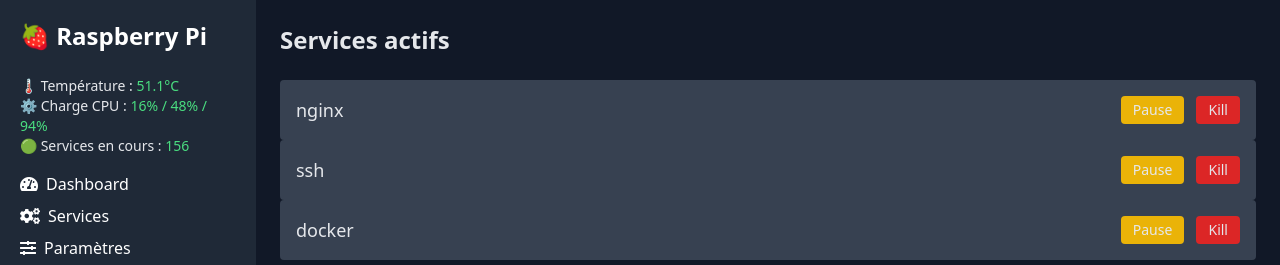
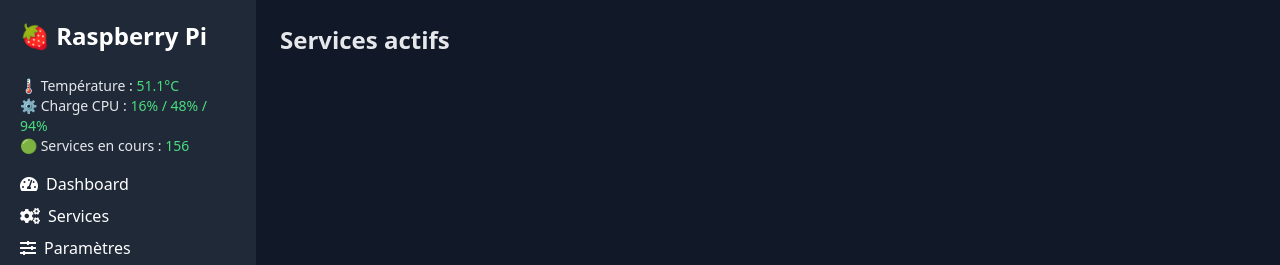
Before and after one commit to RF505/RPIDashbord, a website: page public/services.html in a window 1280 px wide. Shown: the top 265 px of the page. Drawn offline with nearby package versions, Linux system fonts and the light colour scheme; no server answers.

Commit message:
Fixing Services Functionnalities

```diff
--- a/public/services.html
+++ b/public/services.html
@@ -18,28 +18,6 @@
       <h1 class="text-2xl font-bold mb-6">Services actifs</h1>
 
       <ul id="services-list" class="space-y-2 max-w-2xl"></ul>
-        <li class="flex justify-between items-center bg-gray-700 p-4 rounded">
-          <span class="text-lg">nginx</span>
-          <div class="space-x-2">
-            <button class="bg-yellow-500 hover:bg-yellow-600 text-sm px-3 py-1 rounded">Pause</button>
-            <button class="bg-red-600 hover:bg-red-700 text-sm px-3 py-1 rounded">Kill</button>
-          </div>
-        </li>
-        <li class="flex justify-between items-center bg-gray-700 p-4 rounded">
-          <span class="text-lg">ssh</span>
-          <div class="space-x-2">
-            <button class="bg-yellow-500 hover:bg-yellow-600 text-sm px-3 py-1 rounded">Pause</button>
-            <button class="bg-red-600 hover:bg-red-700 text-sm px-3 py-1 rounded">Kill</button>
-          </div>
-        </li>
-        <li class="flex justify-between items-center bg-gray-700 p-4 rounded">
-          <span class="text-lg">docker</span>
-          <div class="space-x-2">
-            <button class="bg-yellow-500 hover:bg-yellow-600 text-sm px-3 py-1 rounded">Pause</button>
-            <button class="bg-red-600 hover:bg-red-700 text-sm px-3 py-1 rounded">Kill</button>
-          </div>
-        </li>
-      </ul>
     </main>
   </div>
   <script src="js/include.js" defer></script>
```
